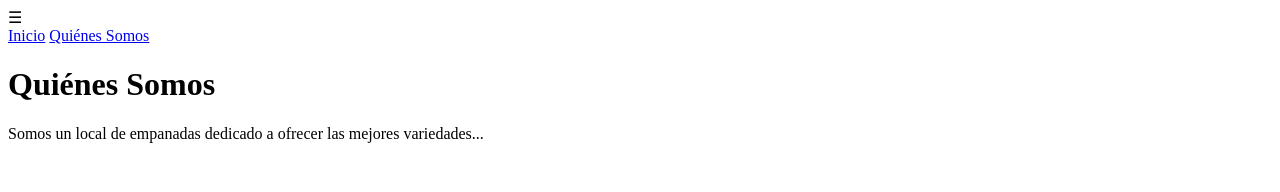
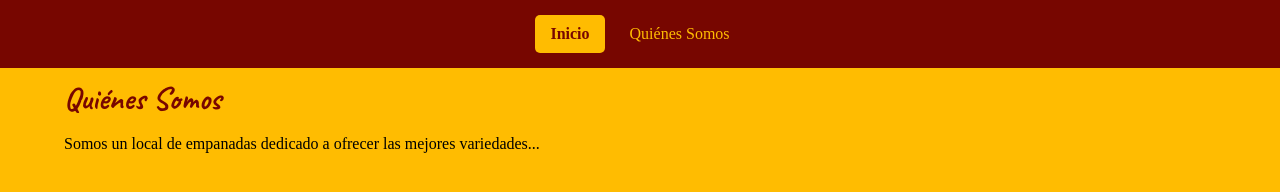
Before and after one commit to Marcktm/GustitoOnline, a plain HTML site: page template/quieneSomos.html in a window 1280 px wide. Drawn offline with Linux system fonts and the light colour scheme; the site is published under a folder, as on GitHub Pages, so addresses that start at the root find nothing; a web font is replaced by a local one.

Commit message:
updateQSms2

```diff
--- a/template/quieneSomos.html
+++ b/template/quieneSomos.html
@@ -5,7 +5,7 @@
     <title>Quiénes Somos - Empanadas Delicias</title>
     <meta name="viewport" content="width=device-width, initial-scale=1.0">
     <!-- Enlaza tu archivo CSS -->
-    <link rel="stylesheet" href="/css/styles.css">
+    <link rel="stylesheet" href="../css/styles.css">
 </head>
 <body>
     <nav>
@@ -24,6 +24,6 @@
     </div>
 
     <!-- Enlaza tu archivo JavaScript -->
-    <script src="js/script.js" defer></script>
+    <script src="../js/script.js" defer></script>
 </body>
 </html>
```
